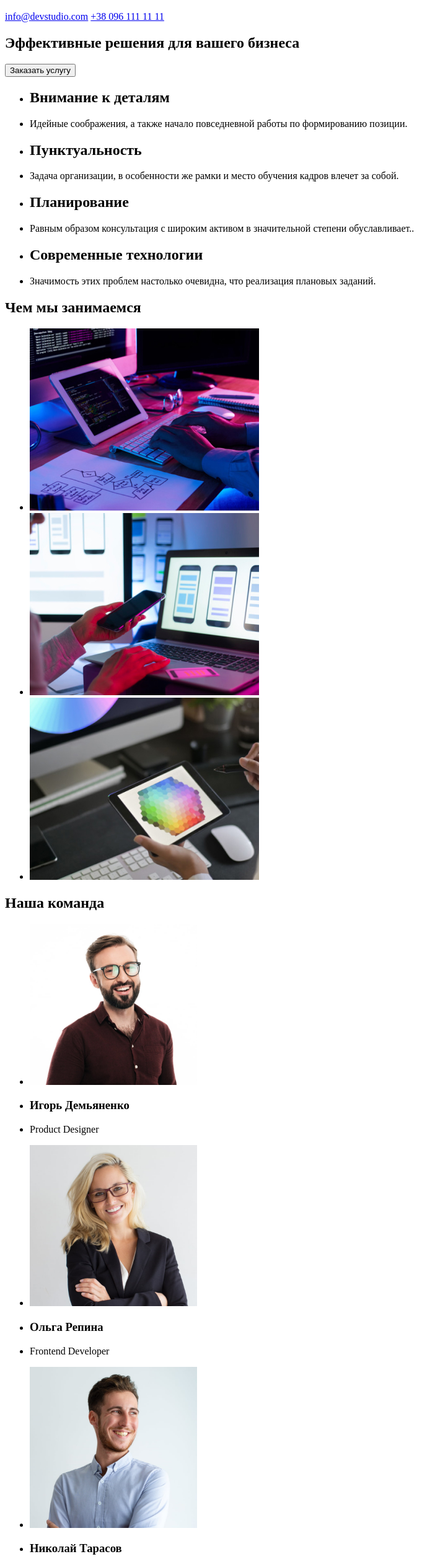
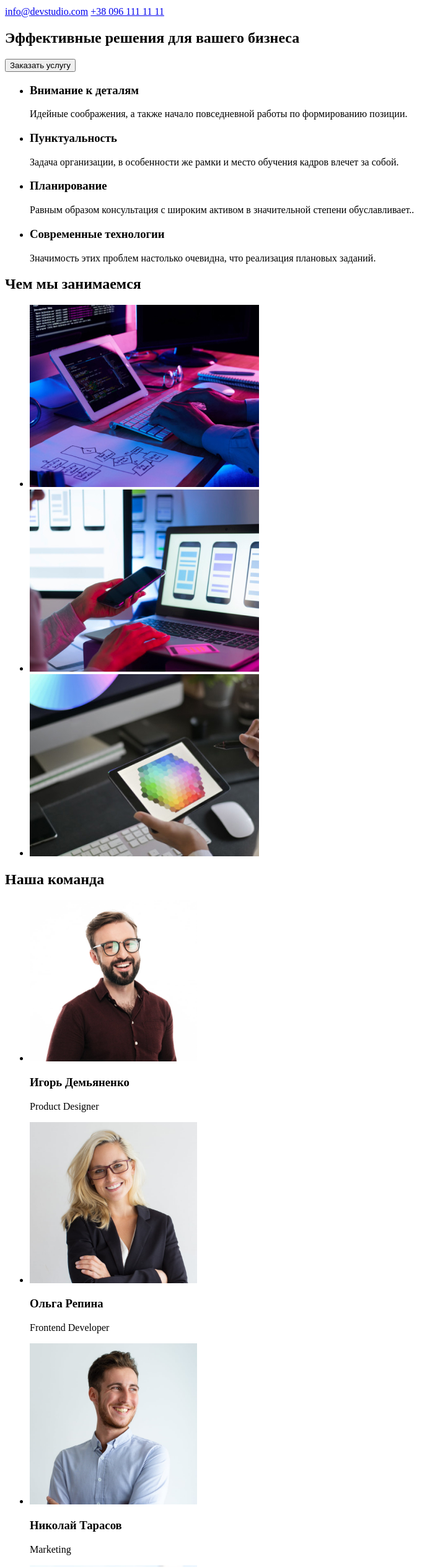
Before and after one commit to KalinichenkoUlyana/goit-markup-hw-01, a plain HTML site: page index.html in a window 1280 px wide. Shown: the part 102-2631 px from the top of the page at 62% size, without its empty margins (0-723 px from the left). Drawn offline with Linux system fonts and the light colour scheme.

Commit message:
homework1 html

```diff
--- a/index.html
+++ b/index.html
@@ -8,8 +8,8 @@
 </head>
 <body>
     <header>
-        <a href="">
-            <p lang="en">WebStudio</p>
+        <a lang="en" href="">WebStudio>
+
         </a>
         <nav>
             <ul>
@@ -34,34 +34,20 @@
             </section>
             <section>
                 <ul>
-                <li>
-                    <h2>Внимание к деталям</h2>
-                </li>
-                <li>
-                    <p>Идейные соображения, а также начало повседневной работы по формированию позиции.</p>
-                </li>
-                </ul>
-                <ul>
                     <li>
-                        <h2>Пунктуальность</h2>
+                        <h3>Внимание к деталям</h3>
+                        <p>Идейные соображения, а также начало повседневной работы по формированию позиции.</p>
                     </li>
                     <li>
-                        <p>Задача организации, в особенности же рамки и место обучения кадров влечет за собой.</p>
-                    </li>
-                </ul>
-                <ul>
-                    <li>
-                        <h2>Планирование</h2>
+                        <h3>Пунктуальность</h3>
+                         <p>Задача организации, в особенности же рамки и место обучения кадров влечет за собой.</p>
                     </li>
                     <li>
-                        <p>Равным образом консультация с широким активом в значительной степени обуславливает..</p>
-                    </li>
-                </ul>
-                <ul>
-                    <li>
-                        <h2>Современные технологии</h2>
+                        <h3>Планирование</h3>
+                         <p>Равным образом консультация с широким активом в значительной степени обуславливает..</p>
                     </li>
                     <li>
+                        <h3>Современные технологии</h3>
                         <p>Значимость этих проблем настолько очевидна, что реализация плановых заданий.</p>
                     </li>
                 </ul>
@@ -83,29 +69,31 @@
             <section>
                 <h2>Наша команда</h2>
                 <ul>
-                    <li><img src="./images/igor.jpg" alt="Игорь Демьяненко" width="270" height="260" /></li>
-                    <li><h3>Игорь Демьяненко</h2></li>
-                    <li><p lang="en">Product Designer</p></li>
-                </ul>
-             <ul>
-                    <li><img src="./images/olga.jpg" alt="Ольга Репина" width="270" height="260" /></li>
-                    <li><h3>Ольга Репина</h2></li>
-                    <li><p lang="en">Frontend Developer</p></li>
-             </ul>
-            <ul>
-                    <li><img src="./images/nikolay.jpg" alt="Николай Тарасов" width="270" height="260" /></li>
-                    <li><h3>Николай Тарасов</h2></li>
-                    <li><p lang="en">Marketing</p></li>
-            </ul>
-            <ul>
-                    <li><img src="./images/mihail.jpg" alt="Михаил Ермаков" width="270" height="260" /></li>
-                    <li><h3>Михаил Ермаков</h2></li>
-                    <li><p lang="en">UI Designer</p></li>
+                    <li>
+                        <img src="./images/igor.jpg" alt="Игорь Демьяненко" width="270" height="260" />
+                        <h3>Игорь Демьяненко</h2>
+                        <p lang="en">Product Designer</p>
+                    </li>
+                    <li>
+                        <img src="./images/olga.jpg" alt="Ольга Репина" width="270" height="260" />
+                        <h3>Ольга Репина</h2>
+                        <p lang="en">Frontend Developer</p>
+                    </li>
+                    <li>
+                        <img src="./images/nikolay.jpg" alt="Николай Тарасов" width="270" height="260" />
+                        <h3>Николай Тарасов</h2>
+                        <p lang="en">Marketing</p>
+                    </li>
+                    <li>
+                        <img src="./images/mihail.jpg" alt="Михаил Ермаков" width="270" height="260" />
+                        <h3>Михаил Ермаков</h2>
+                        <p lang="en">UI Designer</p>
+                    </li>
             </ul>
             </section>
             <footer>
+                <a lang="en" href="">WebStudio>
                 <address>
-                    <p lang="en">WebStudio</p>
                     <ul>
                         <li><a href="https://goo.gl/maps/Eq5jRLe5XYkMgJvZ7">г. Киев, пр-т Леси Украинки, 26</a></li>
                         <li><a href="mailto:info@devstudio.com">info@devstudio.com</a></li>
```
